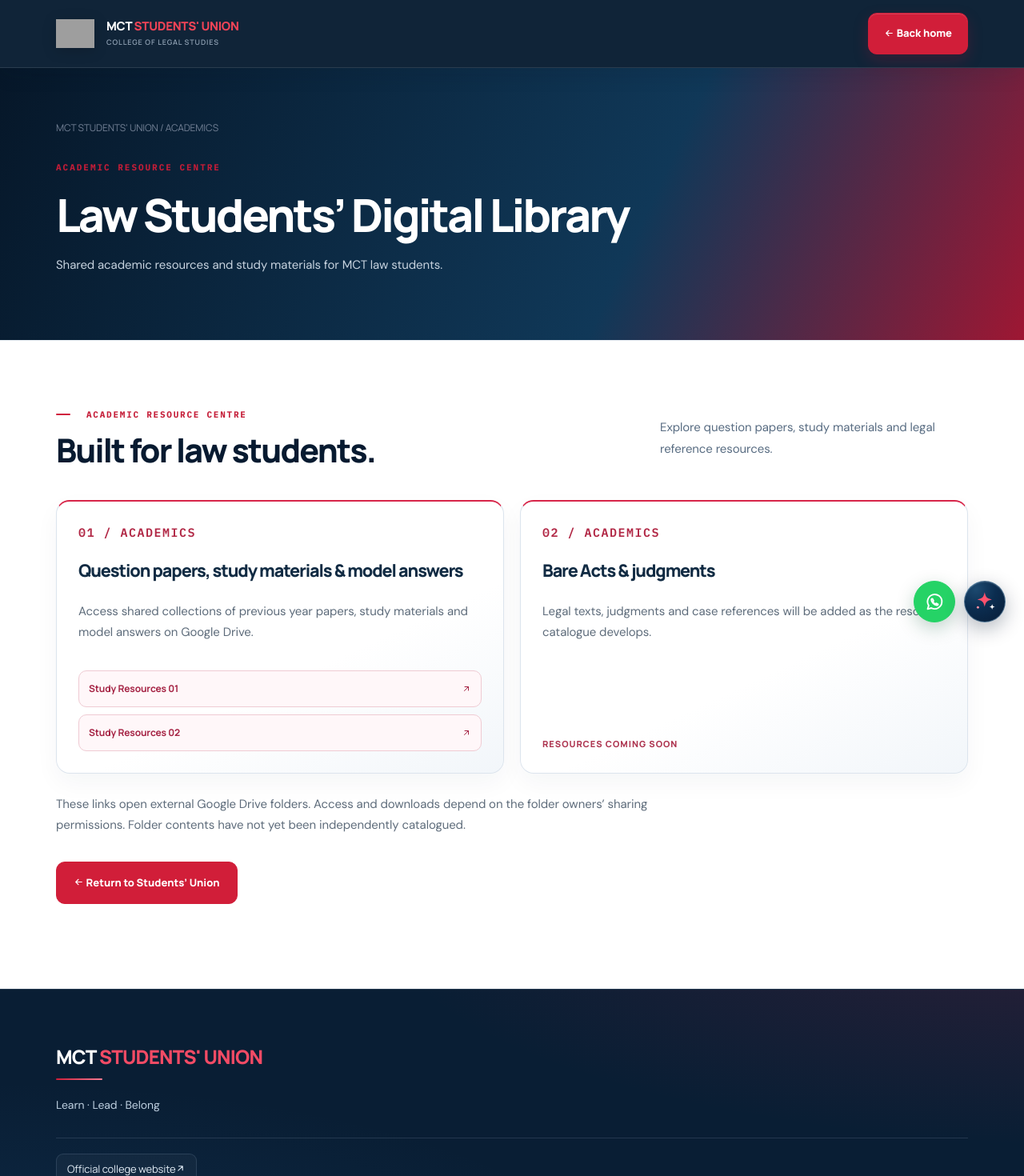
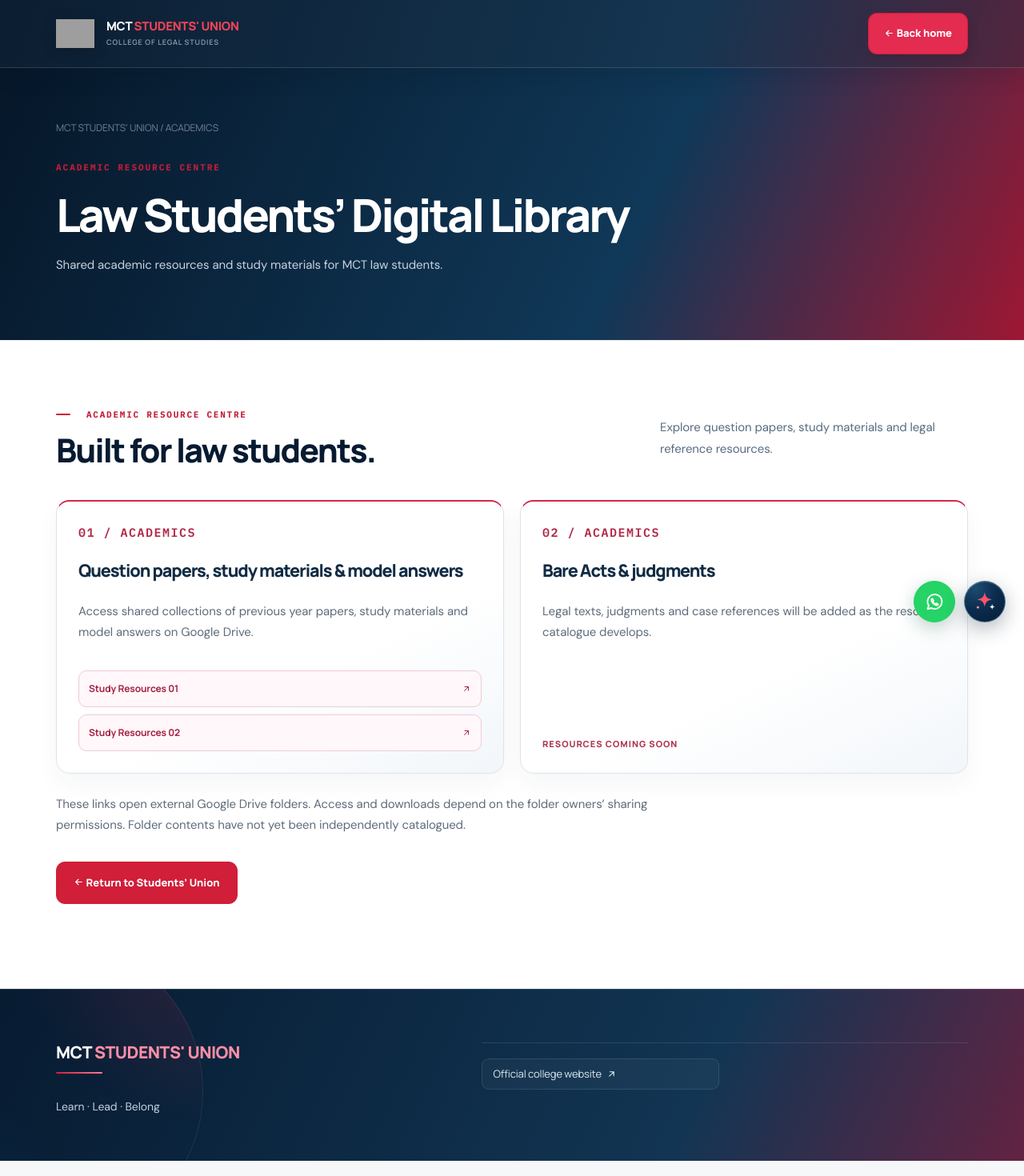
Before and after one commit to thasleenanasreen242-cmd/mct-students-union, a Next.js app: page /library in a window 1280 px wide. Shown: the top 1470 px of the page at 80% size. Built offline with nearby package versions, Linux system fonts and the light colour scheme; grey boxes are pictures that could not be loaded; a web font is replaced by a local one.

Commit message:
Modernize gradient header and footer for all screen sizes

```diff
--- a/app/modern-refresh.css
+++ b/app/modern-refresh.css
@@ -148,3 +148,106 @@
 @media(prefers-reduced-motion:reduce){
  .connect .card,.connect .btn,.connect .navbtn{transition:none!important}
 }
+
+/* Modern gradient header and footer */
+.connect .nav{
+ background:linear-gradient(108deg,rgba(7,25,45,.98) 0%,rgba(16,49,77,.98) 67%,rgba(77,29,55,.97) 100%)!important;
+ border-bottom:1px solid rgba(255,255,255,.14)!important;
+ box-shadow:0 10px 24px rgba(5,21,40,.14)!important;
+}
+.connect .navinner{gap:24px!important}
+.connect .union-identity{min-width:0}
+.connect .navlinks{gap:5px!important;align-items:center}
+.connect .navlinks a{
+ display:inline-flex;align-items:center;
+ min-height:38px;padding:10px 12px;
+ color:#e7eef7!important;
+ font-size:12px;font-weight:700;
+ border:1px solid transparent;border-radius:10px;
+ transition:background .2s,border-color .2s,color .2s;
+}
+.connect .navlinks a:hover{
+ background:rgba(255,255,255,.09)!important;
+ border-color:rgba(255,255,255,.1)!important;
+ color:#fff!important;
+}
+.connect .navbtn{
+ background:#e42b50!important;color:#fff!important;
+ box-shadow:0 5px 15px rgba(0,0,0,.12)!important;
+}
+.connect .mobile-menu summary{
+ color:#f2f6fb!important;
+ border-color:rgba(255,255,255,.22)!important;
+ border-radius:11px!important;
+}
+.connect .mobile-menu[open] .mobilelinks{
+ background:#0b2743!important;
+ border:1px solid rgba(255,255,255,.13)!important;
+ border-radius:14px!important;
+ box-shadow:0 14px 35px rgba(3,14,29,.23)!important;
+}
+.connect .footer{
+ position:relative;
+ overflow:hidden;
+ background:linear-gradient(116deg,#071b31 0%,#123553 68%,#632342 100%)!important;
+ color:#fff!important;
+ padding:66px 0 27px!important;
+}
+.connect .footer:before{
+ content:"";position:absolute;right:-100px;top:-150px;
+ width:380px;height:380px;border:1px solid rgba(255,255,255,.08);
+ border-radius:50%;pointer-events:none;
+}
+.connect .footer>.wrap{
+ position:relative;display:grid;
+ grid-template-columns:minmax(0,1fr) minmax(0,1.3fr);
+ gap:10px 65px;
+}
+.connect .footer .logo{
+ font-size:21px!important;font-weight:800!important;
+ letter-spacing:-.025em!important;line-height:1.2;
+}
+.connect .footer .logo span{color:#ff8fa5!important}
+.connect .footer p{
+ max-width:360px;margin:12px 0 0;
+ color:#c3d0df!important;font-size:14px;line-height:1.7;
+}
+.connect .footerlinks{
+ grid-column:2;grid-row:1 / span 2;
+ display:grid!important;grid-template-columns:repeat(2,minmax(0,1fr));
+ align-content:start;gap:9px 15px!important;
+ font-size:13px;
+}
+.connect .footerlinks a{
+ display:inline-flex;align-items:center;gap:6px;
+ width:100%;min-height:39px;padding:8px 10px;
+ border:1px solid rgba(255,255,255,.09);
+ border-radius:9px!important;
+ color:#deebf4!important;background:rgba(255,255,255,.035);
+ transition:background .2s,border-color .2s,color .2s!important;
+}
+.connect .footerlinks a:hover{
+ background:rgba(255,255,255,.1);border-color:rgba(255,255,255,.22);
+ color:#fff!important;transform:none!important;
+}
+.connect .footerbottom{
+ grid-column:1 / -1;grid-row:auto;
+ margin-top:28px!important;padding-top:24px!important;
+ border-top:1px solid rgba(255,255,255,.16)!important;
+ color:#b5c5d5!important;font-size:11px!important;line-height:1.6;
+}
+@media(max-width:800px){
+ .connect .navinner{gap:10px!important}
+ .connect .footer>.wrap{grid-template-columns:1fr;gap:0}
+ .connect .footerlinks{grid-column:1;grid-row:auto;margin-top:25px}
+ .connect .footerbottom{grid-column:1;margin-top:25px!important}
+}
+@media(max-width:600px){
+ .connect .nav{background:linear-gradient(112deg,#081d33 0%,#10314e 76%,#4b2546 100%)!important}
+ .connect .footer{padding:49px 0 27px!important}
+ .connect .footer .logo{font-size:18px!important}
+ .connect .footer p{font-size:13px}
+ .connect .footerlinks{grid-template-columns:repeat(2,minmax(0,1fr));gap:8px!important}
+ .connect .footerlinks a{padding:10px 9px;font-size:11px;min-height:43px}
+ .connect .footerbottom{font-size:10px!important}
+}
```
